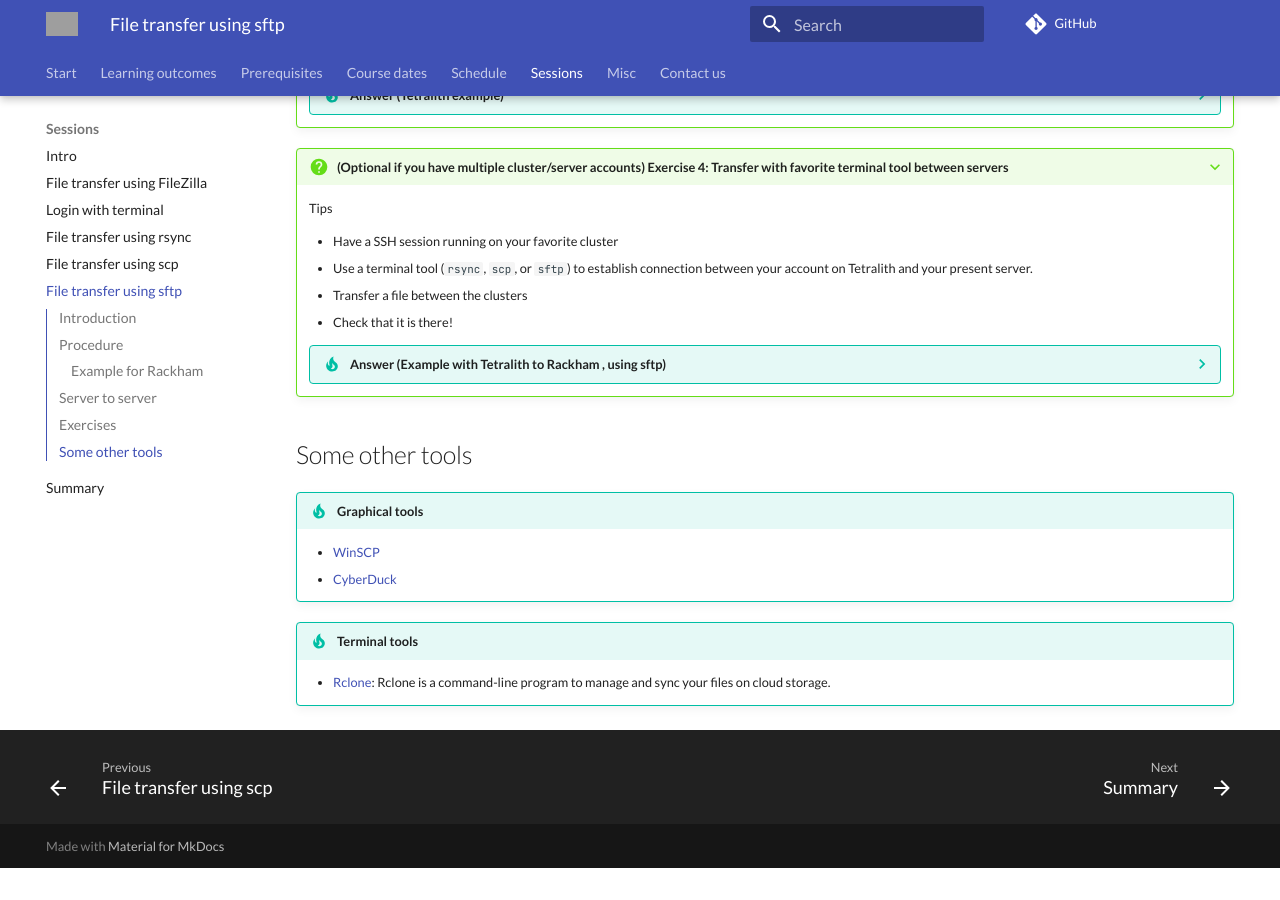
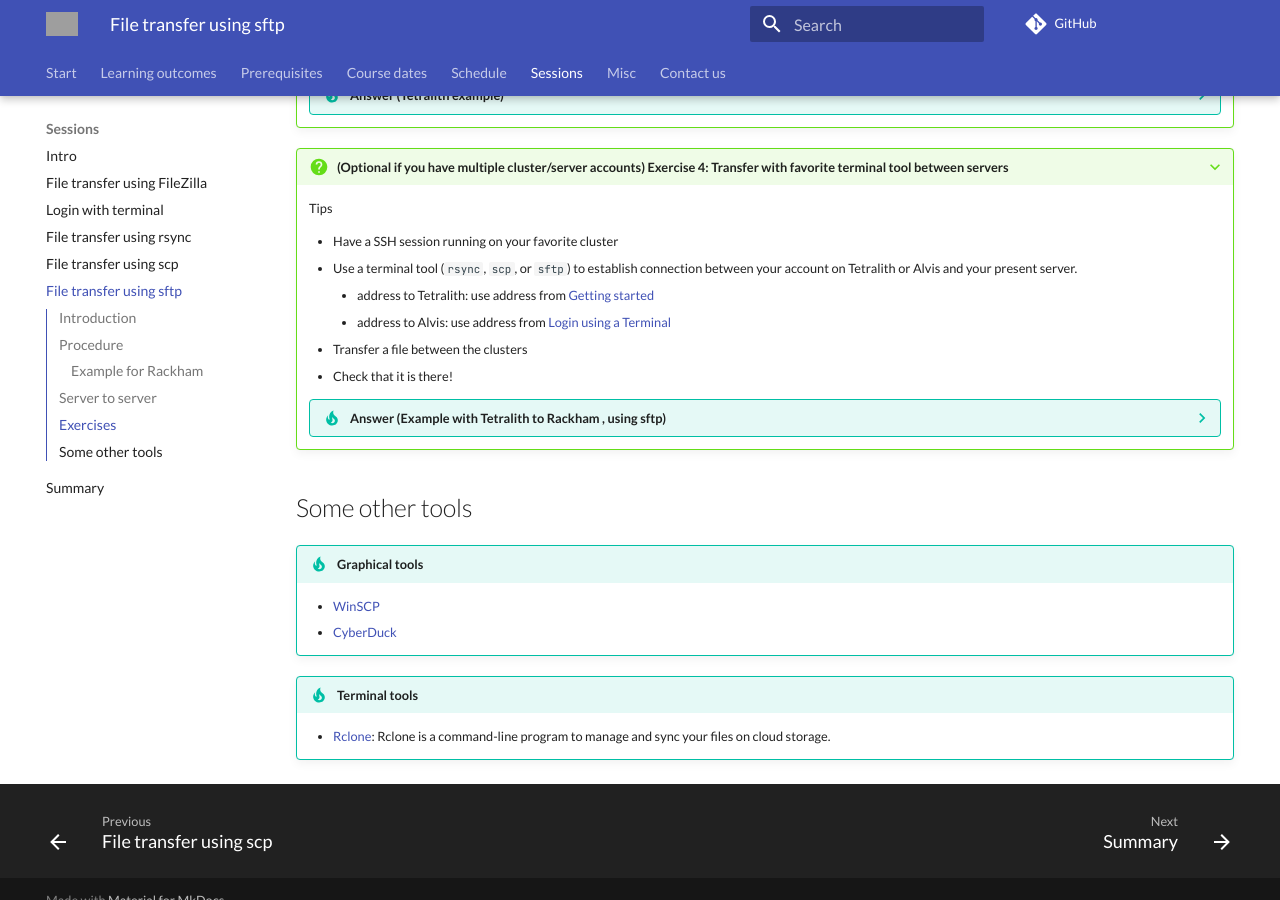
Before and after one commit to UPPMAX/naiss_file_transfer_course, an MkDocs documentation site: the page built from docs/sessions/sftp/README.md, in a window 1280 px wide and 900 px high, scrolled down 3501 px. Built offline with MkDocs 1.6.1 and Material for MkDocs 9.7.7, drawn with Linux system fonts in a browser that asks for light colours; comment, search, counter and statistics services are not loaded; before the commit the page ends 4369 px from its top, so only the background shows below that; grey boxes are pictures that could not be loaded.

Commit message:
README.md sftp server to server exercise

```diff
--- a/docs/sessions/sftp/README.md
+++ b/docs/sessions/sftp/README.md
@@ -231,7 +231,9 @@ Use the documentation of your HPC cluster.
     Tips
 
     - Have a SSH session running on your favorite cluster
-    - Use a terminal tool (``rsync``, ``scp``, or ``sftp``) to establish connection between your account on Tetralith and your present server.
+    - Use a terminal tool (``rsync``, ``scp``, or ``sftp``) to establish connection between your account on Tetralith or Alvis and your present server.
+        - address to Tetralith: use address from [Getting started](https://www.nsc.liu.se/support/getting-started/)
+        - address to Alvis: use address from [Login using a Terminal](https://www.c3se.chalmers.se/documentation/for_users/getting_started/how_to_login_using_ssh/)
     - Transfer a file between the clusters
     - Check that it is there!
 
```
